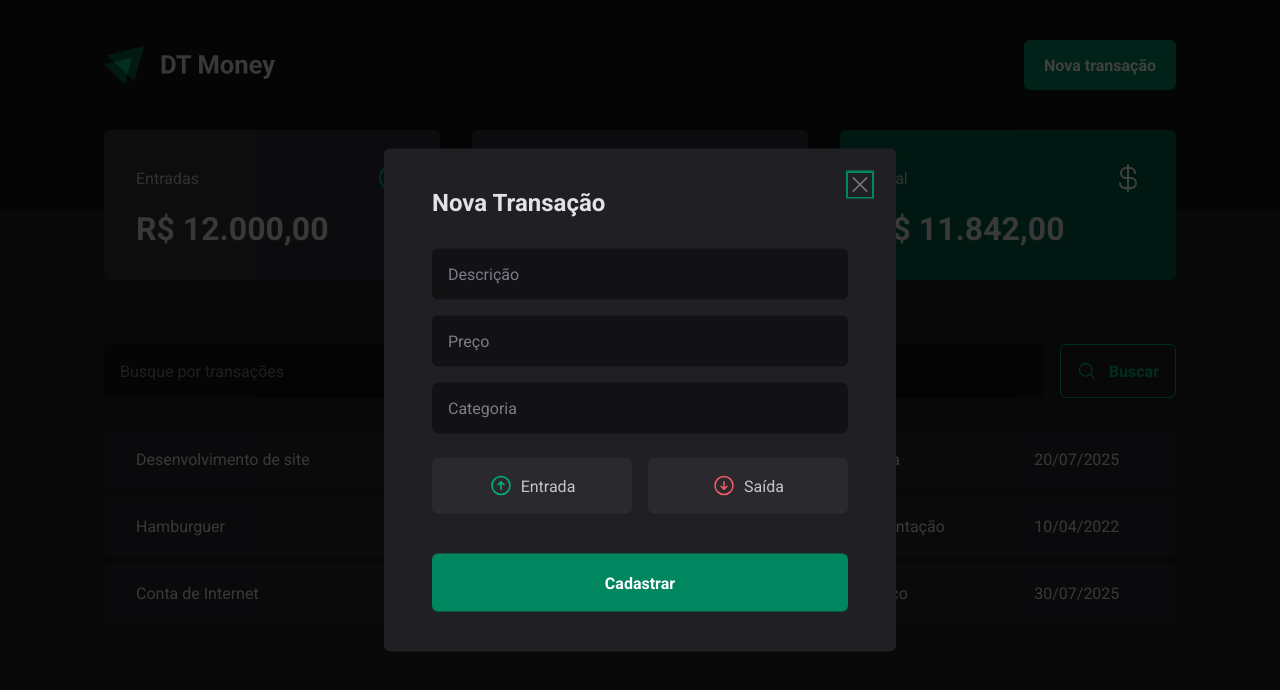
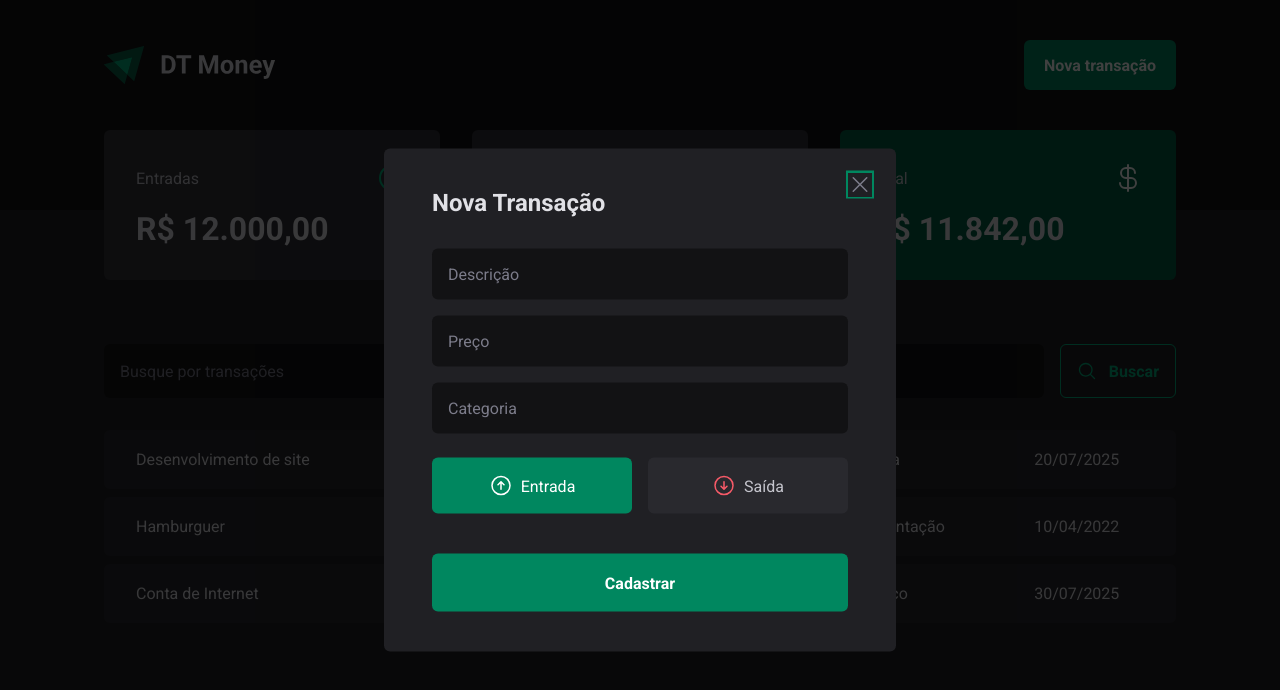
Before and after one commit to brunosgs/react-http-performance, a React (Vite) app in the folder http-performance/: page / in a window 1280 px wide. Both pictures are taken after a click on the button "Nova transação". Shown: the top 690 px of the page. Built offline with nearby package versions, Linux system fonts and the light colour scheme; data requests are answered from the project's data file.

Commit message:
controlando modal
build: atualização de dependências;
feat: controlando o estado do botão de tipo do modal de inserção de contas.

```diff
--- a/http-performance/src/components/newTransactionModal/NewTransactionModal.tsx
+++ b/http-performance/src/components/newTransactionModal/NewTransactionModal.tsx
@@ -5,7 +5,10 @@ import {
    XIcon
 } from "@phosphor-icons/react";
 import * as Dialog from "@radix-ui/react-dialog";
-import { useForm } from "react-hook-form";
+import {
+   Controller,
+   useForm
+} from "react-hook-form";
 import * as z from 'zod';
 import {
    CloseButton,
@@ -19,20 +22,24 @@ const newTransactionFormSchema = z.object({
    description: z.string(),
    price: z.number(),
    category: z.string(),
-   // type: z.enum(['income', 'outcome'])
+   type: z.enum(['income', 'outcome'])
 });
 
 type NewTransactionFormInputs = z.infer<typeof newTransactionFormSchema>
 
 export function NewTransactionModal() {
    const {
+      control,
       register,
       handleSubmit,
       formState: {
          isSubmitting
       }
    } = useForm<NewTransactionFormInputs>({
-      resolver: zodResolver(newTransactionFormSchema)
+      resolver: zodResolver(newTransactionFormSchema),
+      defaultValues: {
+         type: 'income'
+      }
    });
 
    async function handleCreateNewTransaction(data: NewTransactionFormInputs) {
@@ -44,7 +51,7 @@ export function NewTransactionModal() {
    return (
       <Dialog.Portal>
          <Overlay />
-         <Content>
+         <Content aria-describedby={''}>
             <Dialog.Title>
                Nova Transação
             </Dialog.Title>
@@ -68,7 +75,12 @@ export function NewTransactionModal() {
                   {...register('category')}
                />
 
-               <TransactionType>
+               <Controller
+                  control={control}
+                  name="type"
+                  render={({ field }) => {
+                     return (
+                        <TransactionType onValueChange={field.onChange} value={field.value}>
                            <TransactionTypeButton variant="income" value="income">
                               <ArrowCircleUpIcon size={24} />
                               Entrada
@@ -78,6 +90,9 @@ export function NewTransactionModal() {
                               Saída
                            </TransactionTypeButton>
                         </TransactionType>
+                     )
+                  }}
+               />
                <button type="submit" disabled={isSubmitting}>Cadastrar</button>
             </form>
          </Content>
```
Also changed, not shown: http-performance/package.json (+9 -9 lines). Lines whose indentation alone changed are shown as unchanged.
